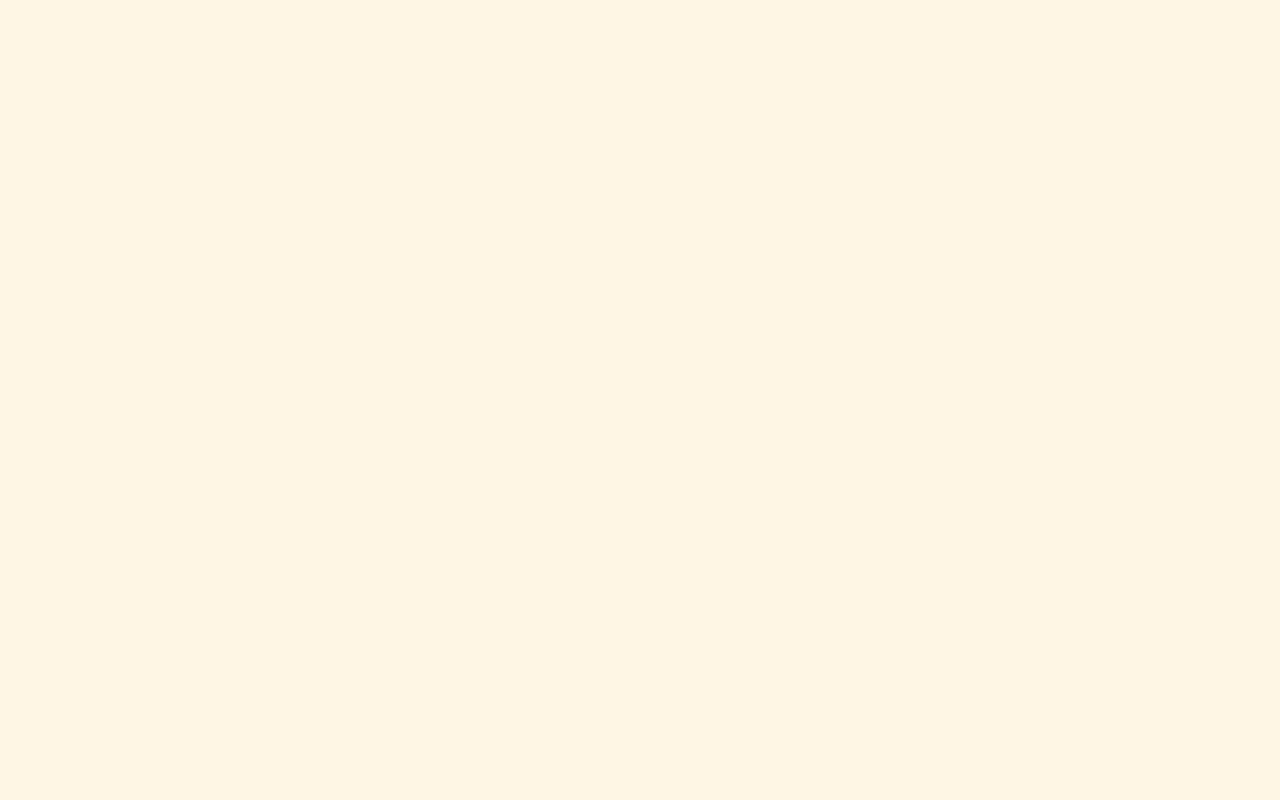
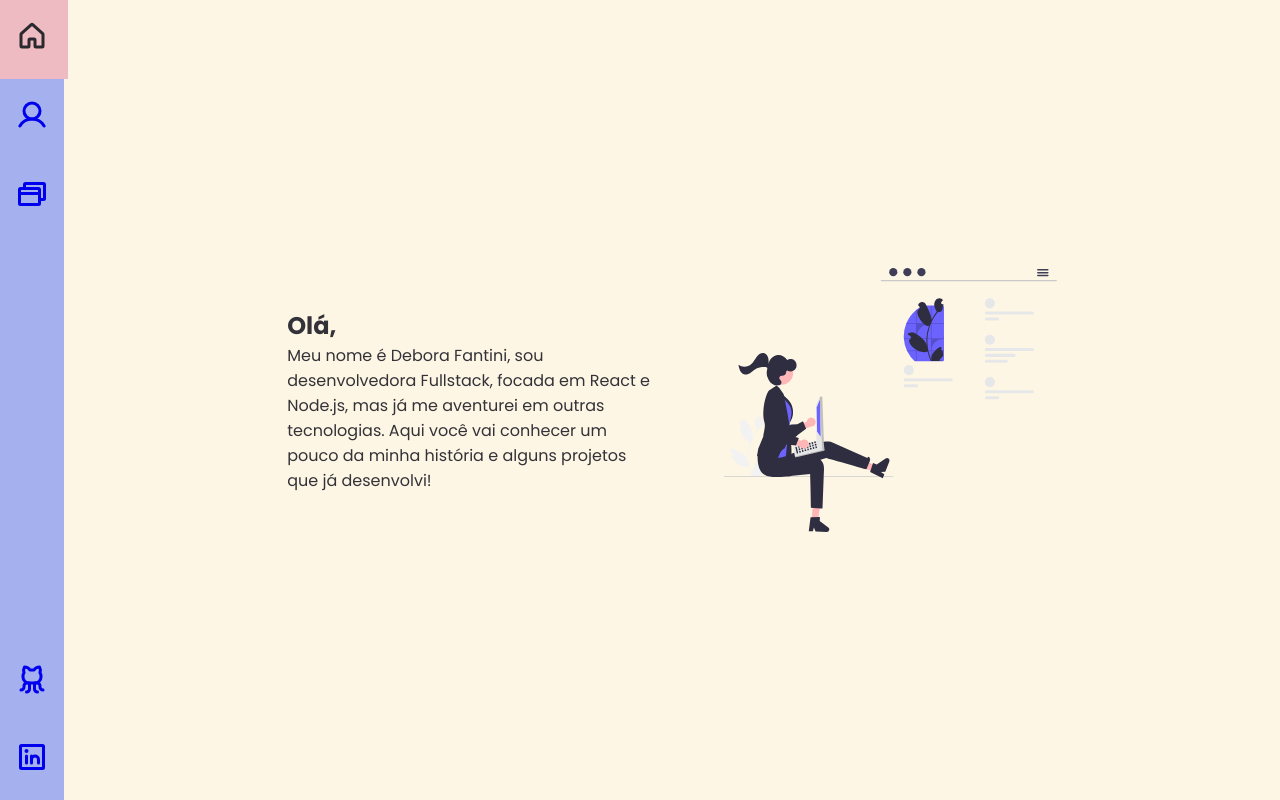
Before and after one commit to deborafantinif/portfolio_velho, a React (Vite) app: page / in a window 1280 px wide. Built offline with nearby package versions, Linux system fonts and the light colour scheme.

Commit message:
feat: estrutura da pagina home

```diff
--- /dev/null
+++ b/src/pages/Home.module.css
@@ -0,0 +1,18 @@
+.main {
+  position: absolute;
+  top: 0; bottom: 0;
+  left: 0; right: 0;
+  display: flex;
+  justify-content: space-around;
+  align-items: center;
+  margin-left: 4rem;
+  padding: 15%;
+}
+
+.article {
+  width: 45%;
+}
+
+.main img {
+  width: 40%;
+}
--- a/src/pages/Home.tsx
+++ b/src/pages/Home.tsx
@@ -1,5 +1,25 @@
+import NavBar from '../components/NavBar';
+import homeProfile from '../assets/home.svg';
+import styles from './Home.module.css';
+
 function Home() {
-
+  return (
+    <div>
+      <NavBar/>
+      <main className={styles.main}>
+        <article className={styles.article}>
+          <h2>Olá,</h2>
+          <p>
+            Meu nome é Debora Fantini, sou desenvolvedora Fullstack, focada
+            em React e Node.js, mas já me aventurei em outras tecnologias. Aqui
+            você vai conhecer um pouco da minha história e alguns projetos que
+            já desenvolvi!
+          </p>
+        </article>
+        <img src={homeProfile} alt="desenho de mulher codando no computador" />
+      </main>
+    </div>
+  );
 }
 
 export default Home;
```
Also changed, not shown: src/assets/home.svg (added).
